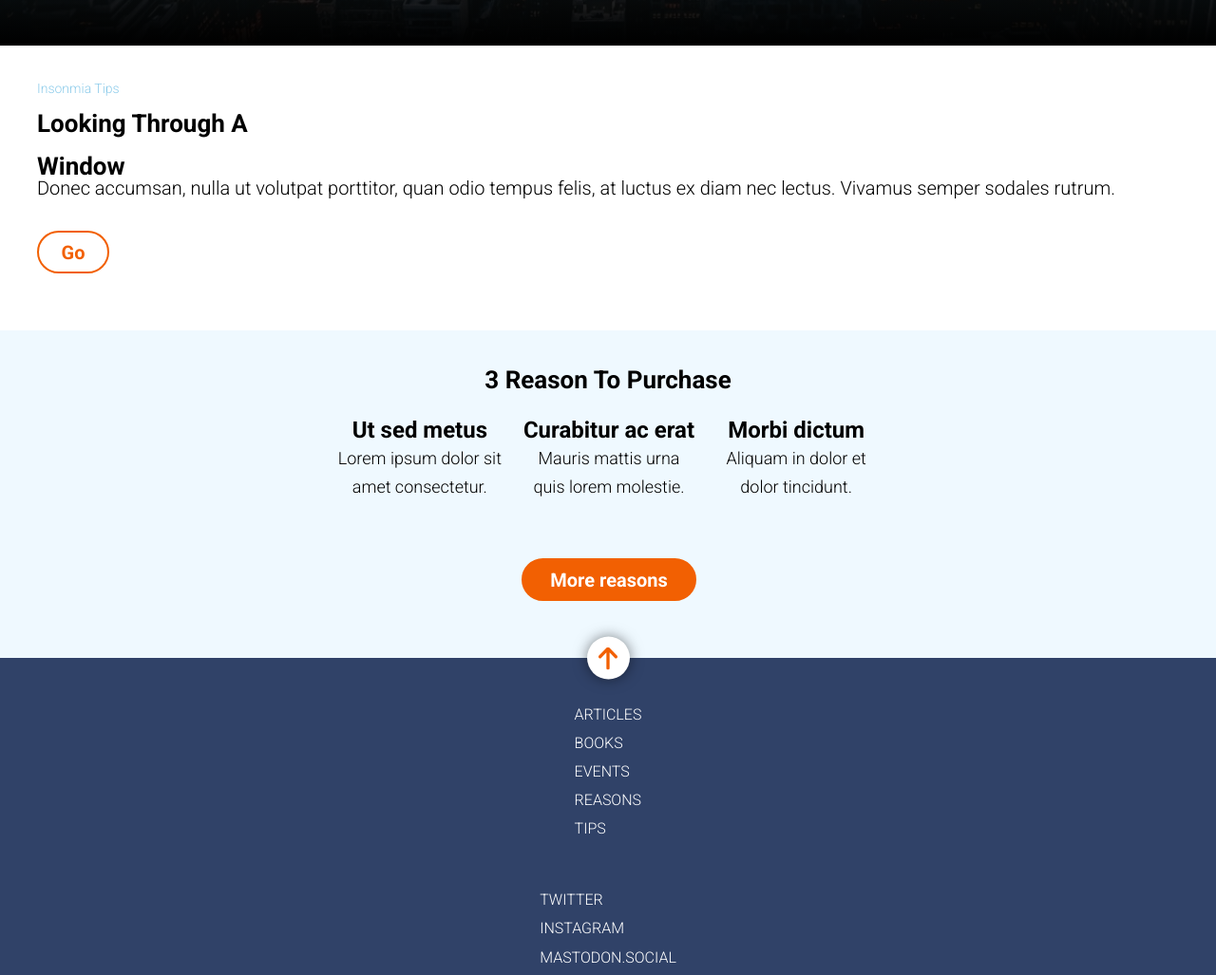
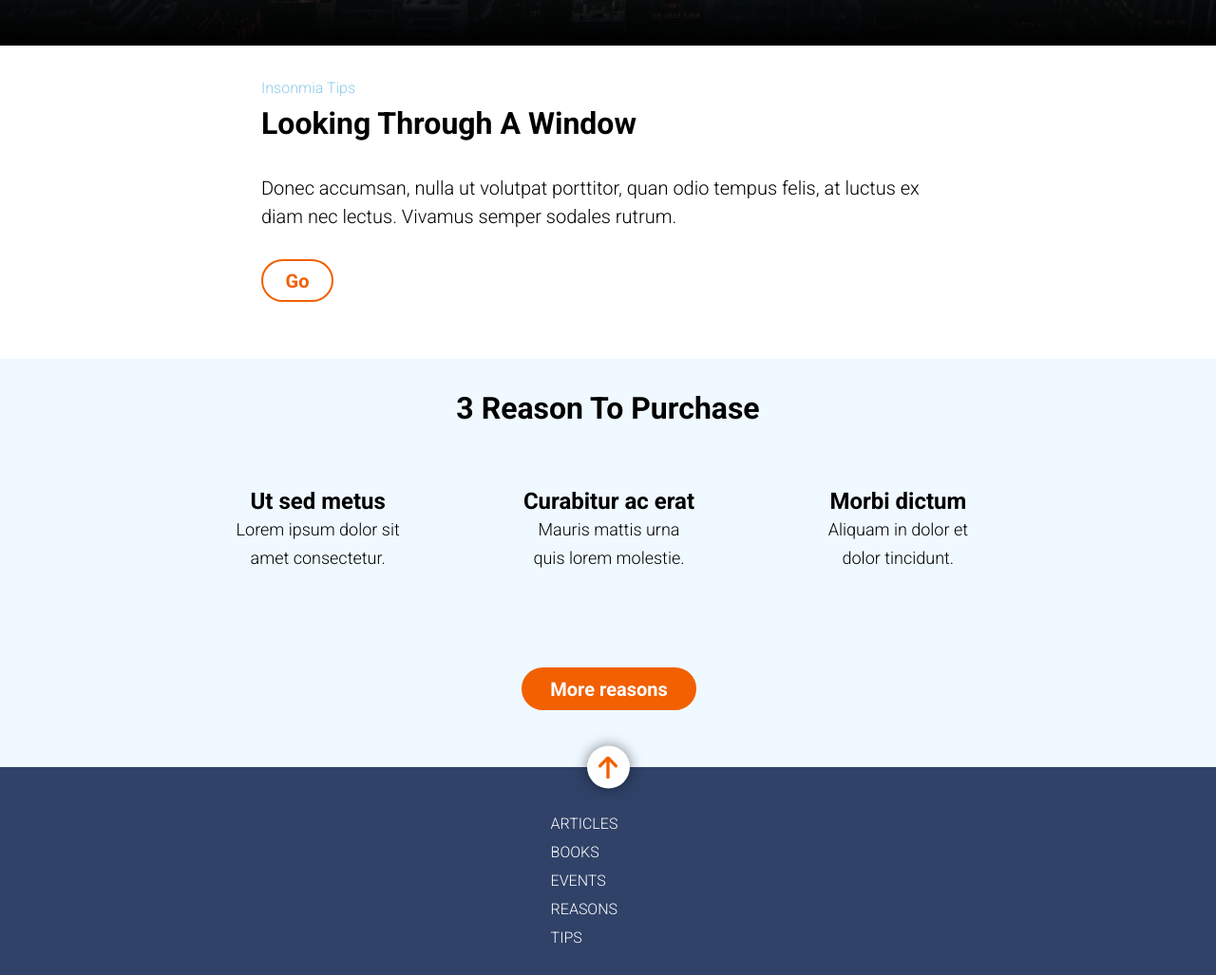
Before and after one commit to Adalab/modulo-1-evaluacion-final-Lcras90, a website: page docs/index.html in a window 1280 px wide. Shown: the part 752-1779 px from the top of the page at 95% size. Drawn offline with nearby package versions, Linux system fonts and the light colour scheme; files that its build step writes are made by us from their sources.

Commit message:
Add mediaqueris Laptop

```diff
--- a/src/scss/layout/_articles.scss
+++ b/src/scss/layout/_articles.scss
@@ -10,7 +10,6 @@
   &__title {
     text-transform: capitalize;
     font-size: 24px;
-    width: 290px;
     height: 60px;
   }
   &__paragraph {
@@ -42,6 +41,21 @@
     }
     &__paragraph {
       font-size: 20px;
+    }
+  }
+  @media (min-width: 1200px) {
+    & {
+      padding-left: 275px;
+      padding-right: 275px;
+    }
+    &__small {
+      font-size: 16px;
+    }
+    &__title {
+      font-size: 32px;
+    }
+    &__paragraph {
+      line-height: 30px;
     }
   }
 }
@@ -98,9 +112,9 @@
   @media (min-width: 768px) {
     & {
       grid-template-columns: 1fr 212.3px 1fr;
-      grid-template-rows: 60px 1fr 105px;
       height: auto;
       padding-bottom: -20px;
+      line-height: 30px;
     }
     &__title {
       grid-row: 1/2;
@@ -136,4 +150,28 @@
       grid-column: 2/3;
     }
   }
+  @media (min-width: 1200px) {
+    & {
+      grid-template-columns: 1fr 1fr 1fr;
+      grid-template-rows: 105px 1fr 105px;
+      font-weight: 500;
+    }
+    &__title {
+      font-size: 32px;
+      line-height: 45px;
+      padding-bottom: 45px;
+    }
+    &__reason1 {
+      align-self: center;
+      padding-bottom: 100px;
+    }
+    &__reason2 {
+      align-self: center;
+      padding-bottom: 100px;
+    }
+    &__reason3 {
+      align-self: center;
+      padding-bottom: 100px;
+    }
+  }
 }
--- a/src/scss/layout/_footer.scss
+++ b/src/scss/layout/_footer.scss
@@ -68,4 +68,15 @@
       justify-content: flex-start;
     }
   }
+  @media (min-width: 1200px) {
+    &__container {
+      justify-content: center;
+    }
+    &__links-blog {
+      margin-right: 50px;
+    }
+    &__small {
+      margin-right: 50px;
+    }
+  }
 }
--- a/src/scss/layout/_hero.scss
+++ b/src/scss/layout/_hero.scss
@@ -53,4 +53,14 @@
       font-size: 24px;
     }
   }
+  @media (min-width: 1200px) {
+    &__container {
+      padding-top: 25vw;
+    }
+
+    &__title {
+      font-size: 100px;
+      line-height: 132px;
+    }
+  }
 }
```
Also changed, not shown: public/assets/css/main.css, 1 other file.
